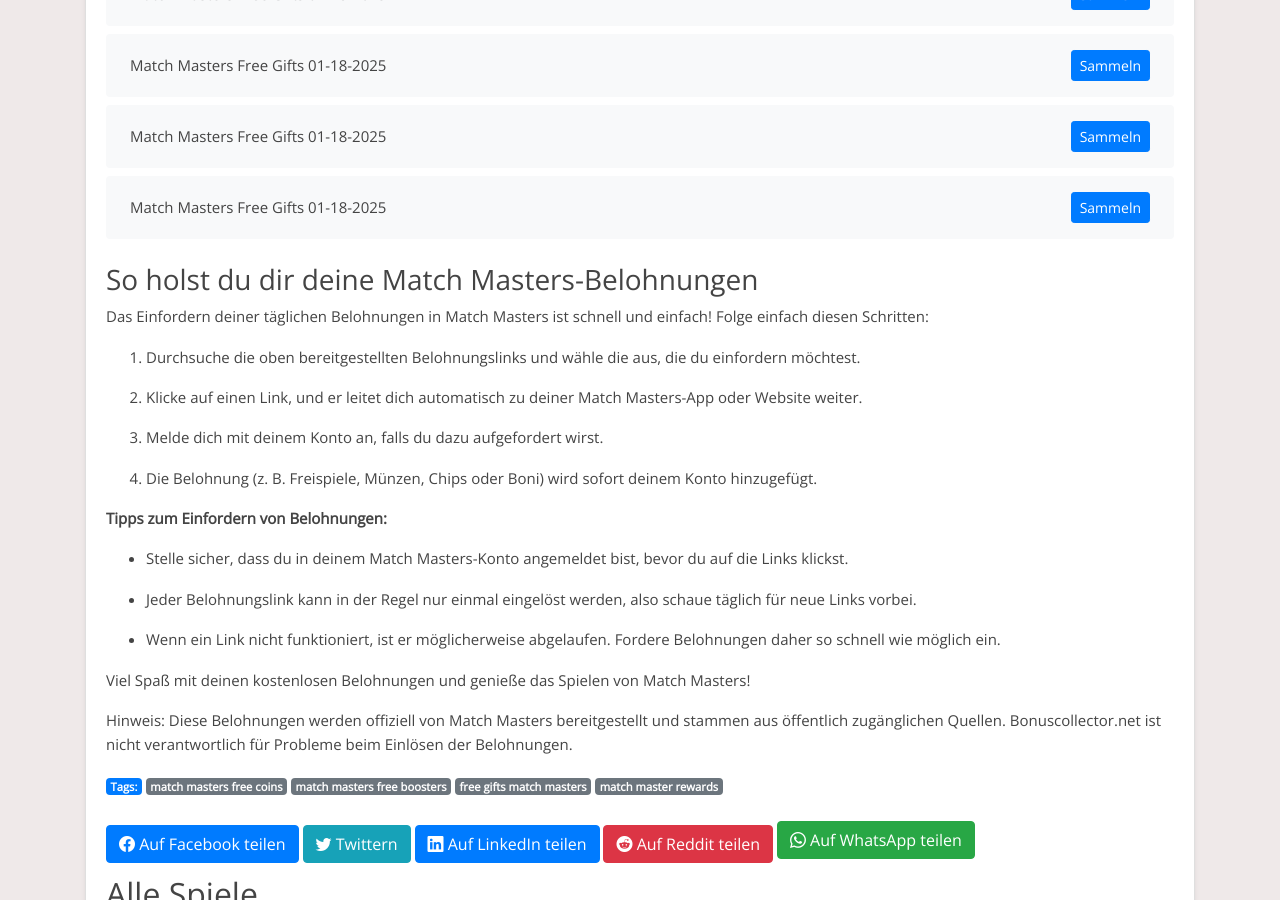
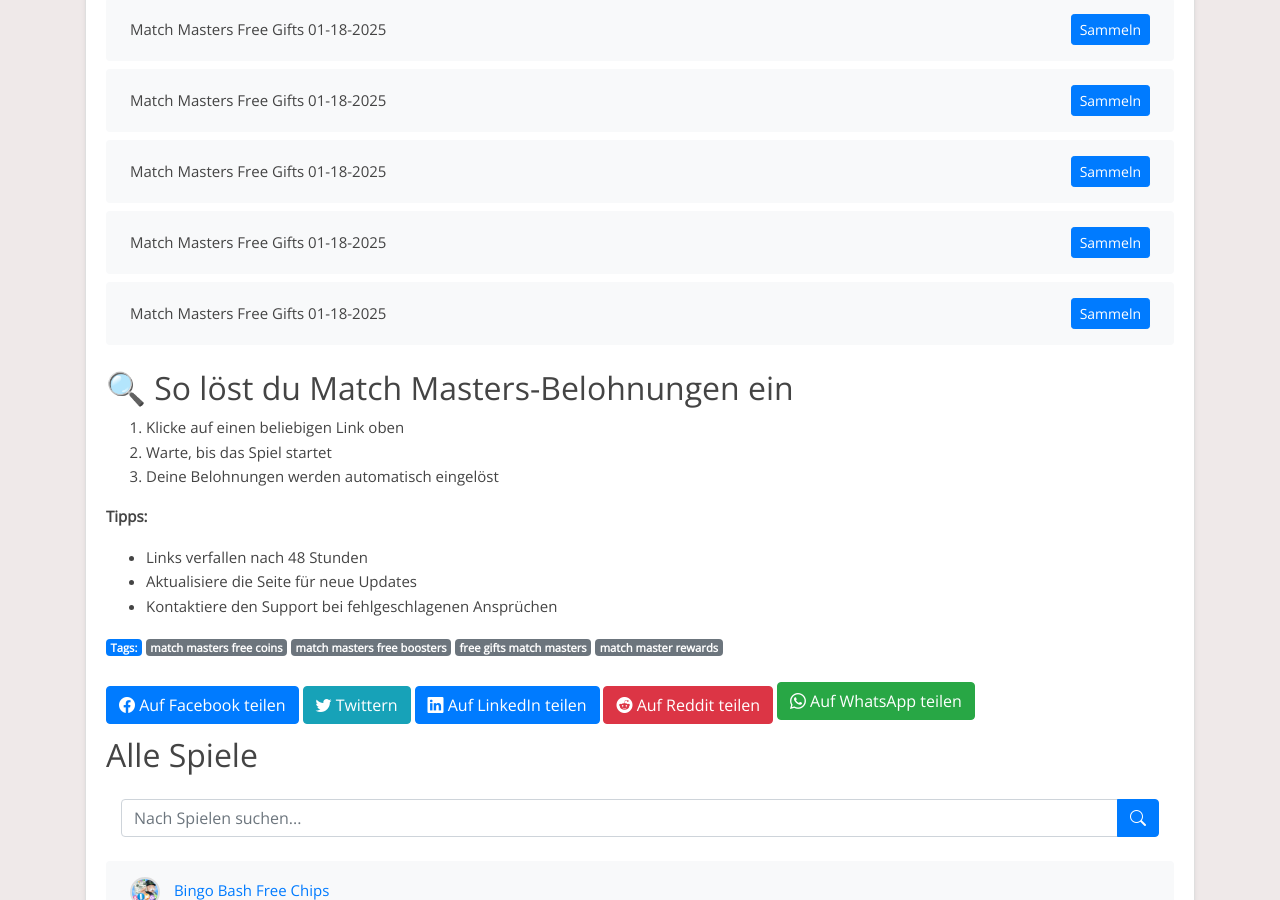
Before and after one commit to Prollad99/bs-de, a Jekyll site: the page built from _posts/2025-01-18-match-masters.md, in a window 1280 px wide and 900 px high, scrolled down 7477 px. Built offline with Jekyll 4.4.1, drawn with Linux system fonts in a browser that asks for light colours; some of the changed text lies outside the part shown.

Commit message:
Staged changes

```diff
--- a/_includes/match-masters_footer.html
+++ b/_includes/match-masters_footer.html
@@ -1,27 +1,9 @@
-### So holst du dir deine Match Masters-Belohnungen
+## 🔍 So löst du Match Masters-Belohnungen ein
+1. Klicke auf einen beliebigen Link oben
+2. Warte, bis das Spiel startet
+3. Deine Belohnungen werden automatisch eingelöst
 
-
-Das Einfordern deiner täglichen Belohnungen in Match Masters ist schnell und einfach! Folge einfach diesen Schritten:
-
-1. Durchsuche die oben bereitgestellten Belohnungslinks und wähle die aus, die du einfordern möchtest.
-
-2. Klicke auf einen Link, und er leitet dich automatisch zu deiner Match Masters-App oder Website weiter.
-
-3. Melde dich mit deinem Konto an, falls du dazu aufgefordert wirst.
-
-4. Die Belohnung (z. B. Freispiele, Münzen, Chips oder Boni) wird sofort deinem Konto hinzugefügt.
-
-
-**Tipps zum Einfordern von Belohnungen:**
-
-- Stelle sicher, dass du in deinem Match Masters-Konto angemeldet bist, bevor du auf die Links klickst.
-
-- Jeder Belohnungslink kann in der Regel nur einmal eingelöst werden, also schaue täglich für neue Links vorbei.
-
-- Wenn ein Link nicht funktioniert, ist er möglicherweise abgelaufen. Fordere Belohnungen daher so schnell wie möglich ein.
-
-
-Viel Spaß mit deinen kostenlosen Belohnungen und genieße das Spielen von Match Masters!
-
-
-Hinweis: Diese Belohnungen werden offiziell von Match Masters bereitgestellt und stammen aus öffentlich zugänglichen Quellen. Bonuscollector.net ist nicht verantwortlich für Probleme beim Einlösen der Belohnungen.
+**Tipps:**
+- Links verfallen nach 48 Stunden
+- Aktualisiere die Seite für neue Updates
+- Kontaktiere den Support bei fehlgeschlagenen Ansprüchen
--- a/_includes/match-masters_post.html
+++ b/_includes/match-masters_post.html
@@ -1,13 +1,17 @@
-Entdecke tägliche Match Masters-Belohnungen!
+### 🎮 Match Masters Kostenlose Belohnungen (Aktualisiert: $(date +'%Y-%m-%d'))
 
+Erhalte täglich aktualisierte Match Masters-Links für:
+✅ Kostenlose Spins
+✅ Bonusmünzen
+✅ Zeitlich begrenzte Angebote
 
-Bist du ein Fan von Match Masters und möchtest dein Spielerlebnis verbessern? Du bist hier genau richtig! Diese Seite ist allen Match Masters-Enthusiasten gewidmet, die täglich kostenlose Belohnungen einfordern möchten. Hier findest du die neuesten Links, um Freispiele, Münzen, Chips und andere spannende Boni zu sammeln, damit du das Spiel noch mehr genießen kannst.
+**Warum unsere Links verwenden?**
+- Alle 30 Minuten aktualisiert
+- Funktioniert auf allen Geräten
+- Kein Login erforderlich
 
+⚠️ Voraussetzungen:
+- Neueste Spielversion installiert
+- Stabile Internetverbindung
 
-Match Masters ist ein unterhaltsames Spiel, das von Millionen geliebt wird. Ob du höhere Level erreichen oder einfach nur den Nervenkitzel genießen möchtest – unsere täglichen Belohnungslinks halten dich im Spiel.
-
-
-Hinweis: Match Masters ist eine kostenlose App, die ausschließlich zu Unterhaltungszwecken entwickelt wurde. Bonuscollector.net ist eine unabhängige Plattform und steht in keiner Verbindung zu den Entwicklern oder Eigentümern von Match Masters.
-
-
-Schau täglich vorbei, um sicherzustellen, dass du keine Belohnung verpasst!
+*Überprüft und funktionsfähig ab $(date +'%Y-%m-%d')*
```
